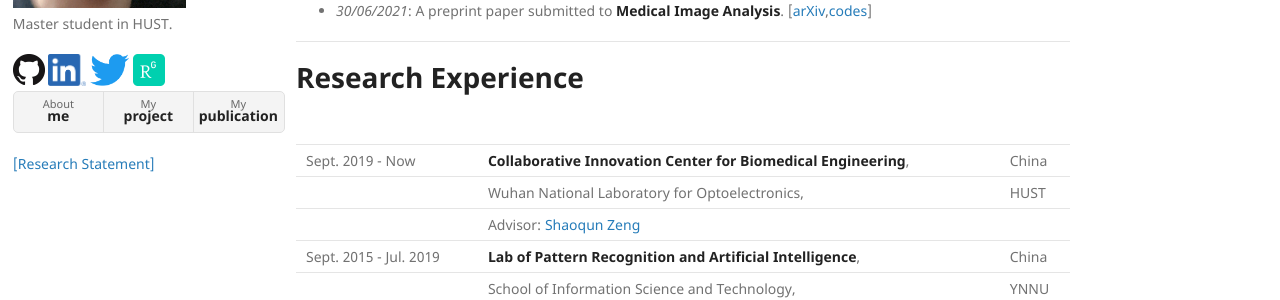
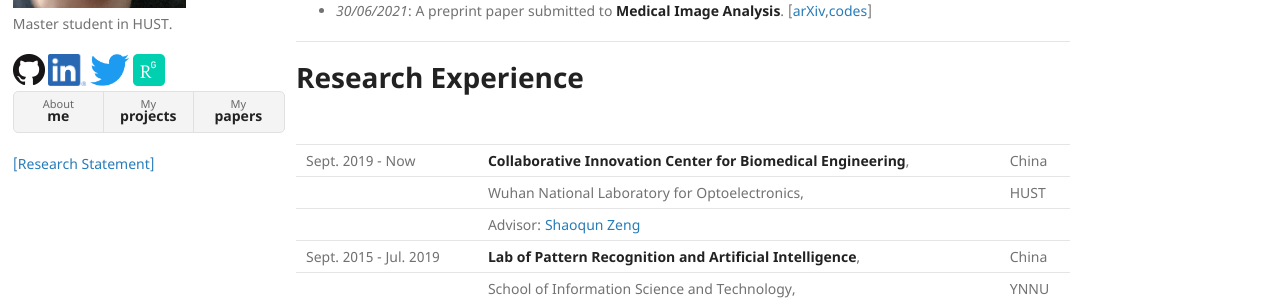
Before and after one commit to Chrisa142857/Chrisa142857.github.io, a Jekyll site: the page built from index.md, in a window 1280 px wide. Shown: the part 357-657 px from the top of the page. Built offline with Jekyll 4.4.1, drawn with Linux system fonts in a browser that asks for light colours; our own code applies the rules of GitHub Pages for plain Markdown files.

Commit message:
Update default.html

```diff
--- a/_layouts/default.html
+++ b/_layouts/default.html
@@ -35,8 +35,8 @@
         {% if site.show_buttons %}
         <ul class="downloads">
           <li><a href="{{ site.index_url }}">About <strong>me</strong></a></li>
-          <li><a href="{{ site.project_url }}">My <strong>project</strong></a></li>
-          <li><a href="{{ site.publication_url }}">My <strong>publication</strong></a></li>
+          <li><a href="{{ site.project_url }}">My <strong>projects</strong></a></li>
+          <li><a href="{{ site.publication_url }}">My <strong>papers</strong></a></li>
         </ul>
         {% endif %}
         <p class="view"><a href="{{ site.research_statement_url }}">[Research Statement]</a></p>
```
